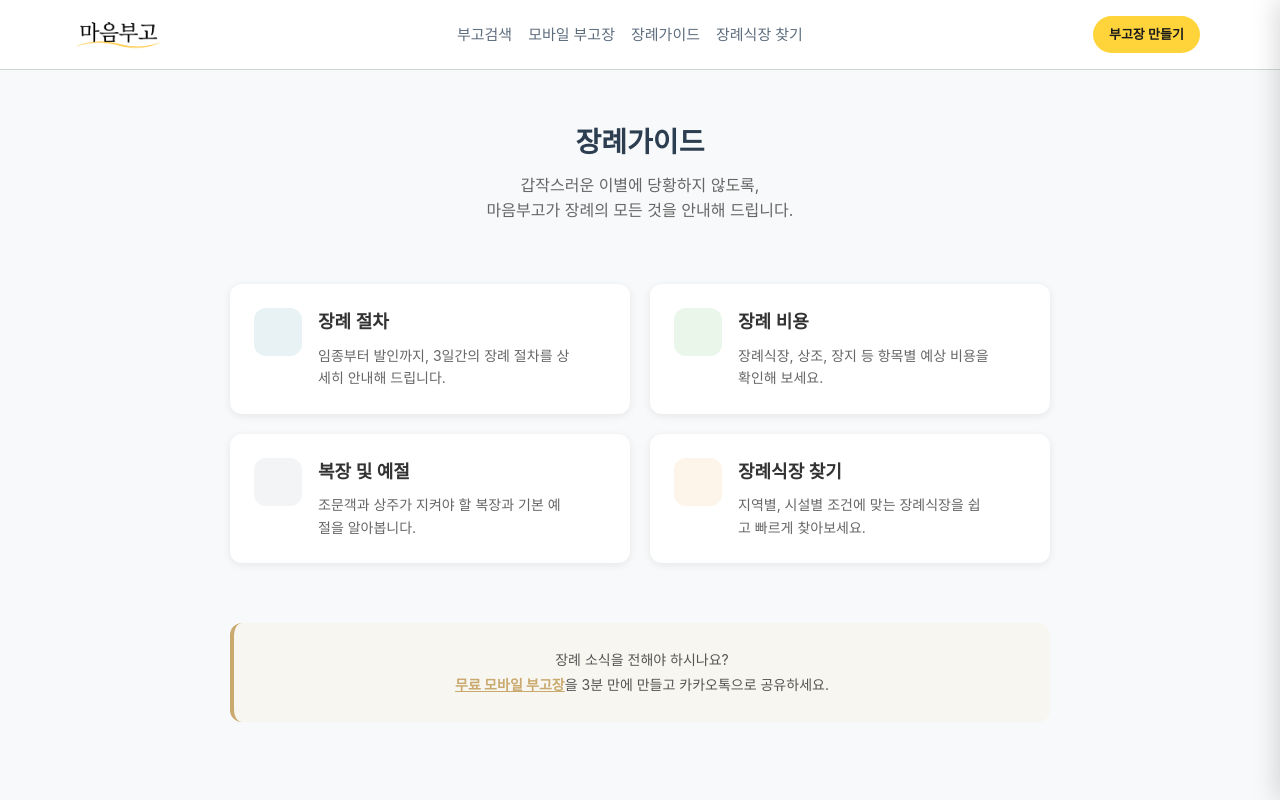
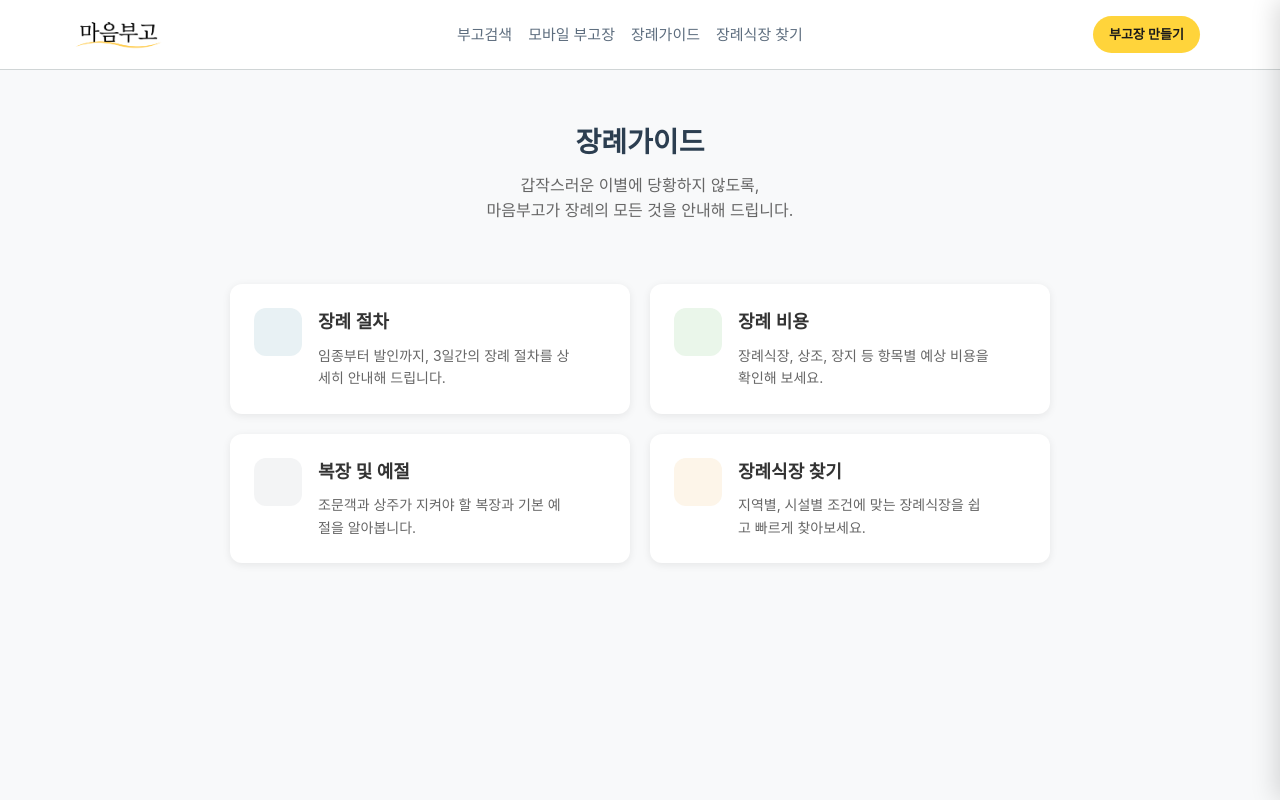
Before and after one commit to seunghun2/dodambugo, a Next.js app: page /guide in a window 1280 px wide. Built offline with nearby package versions, Linux system fonts and the light colour scheme; a web font is replaced by a local one.

Commit message:
fix: 가이드 페이지 하단 안내 문구 완전 삭제

```diff
--- a/app/guide/GuideContent.tsx
+++ b/app/guide/GuideContent.tsx
@@ -99,25 +99,6 @@ export default function GuideContent() {
                             </div>
                         ))}
                     </div>
-
-                    <div style={{
-                        marginTop: '60px',
-                        padding: '24px',
-                        background: '#f8f6f0',
-                        borderRadius: '12px',
-                        textAlign: 'center',
-                        borderLeft: '4px solid #c9a96e',
-                    }}>
-                        <p style={{ margin: 0, color: '#555', fontSize: '14px', lineHeight: 1.8 }}>
-                            장례 소식을 전해야 하시나요?<br />
-                            <span
-                                onClick={() => router.push('/mobile-bugo')}
-                                style={{ color: '#c9a96e', fontWeight: 700, cursor: 'pointer', textDecoration: 'underline' }}
-                            >
-                                무료 모바일 부고장
-                            </span>을 3분 만에 만들고 카카오톡으로 공유하세요.
-                        </p>
-                    </div>
                 </div>
             </section>
         </>
```
